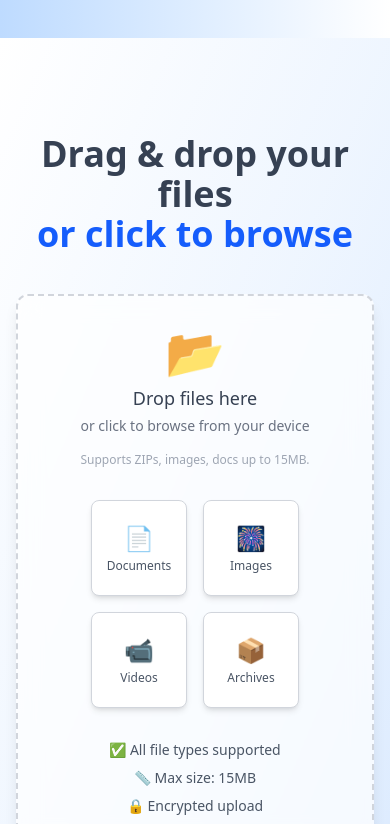
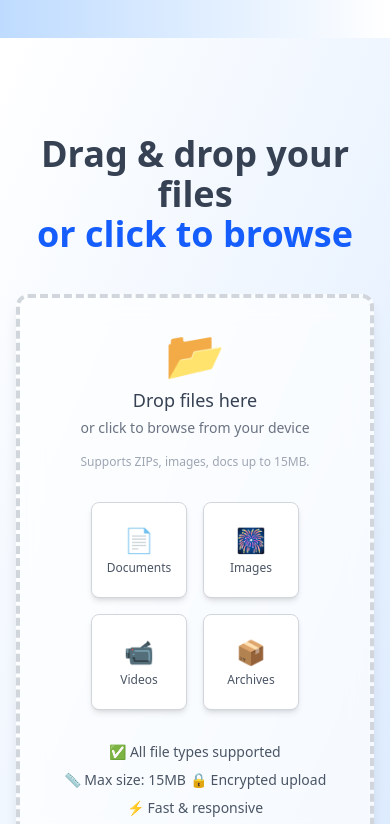
Before and after one commit to gargavi-oss/send-files, a React (Vite) app in the folder frontend/: page / in a window 390 px wide. Shown: the part 1156-1980 px from the top of the page. Built offline with nearby package versions, Linux system fonts and the light colour scheme.

Commit message:
navbar smoothness added

```diff
--- a/frontend/src/components/Navbar.jsx
+++ b/frontend/src/components/Navbar.jsx
@@ -1,11 +1,11 @@
-import React, { useState } from "react";
+import React, { useState, useEffect } from "react";
 import { useMediaQuery } from "../customhooks/useMediaQuery";
 import Hamburger from "hamburger-react";
 import { HashLink } from "react-router-hash-link";
 import { motion, AnimatePresence } from "framer-motion";
 
 const navLinks = [
-  { name: "Home", href: "/#home", icon: "🏠"},
+  { name: "Home", href: "/#home", icon: "🏠" },
   { name: "Send", href: "/#send", icon: "📤" },
   { name: "Receive", href: "/#receive", icon: "🗂️" },
   { name: "About", href: "/about", icon: "📜" },
@@ -15,13 +15,20 @@ const Navbar = () => {
   const isDesktop = useMediaQuery("(min-width: 1024px)");
   const [isOpen, setOpen] = useState(false);
 
+  // Lock scroll when menu is open on mobile
+  useEffect(() => {
+    document.body.style.overflow = isOpen && !isDesktop ? "hidden" : "auto";
+    return () => {
+      document.body.style.overflow = "auto";
+    };
+  }, [isOpen, isDesktop]);
+
   const handleLinkClick = () => {
     if (!isDesktop) setOpen(false);
   };
 
   return (
-    <nav className="fixed top-0 left-0 right-0  shadow-md z-50 px-6 h-20 flex justify-between items-center backdrop-blur-md">
-
+    <nav className="fixed top-0 left-0 right-0 shadow-md z-50 px-6 h-20 flex justify-between items-center backdrop-blur-md bg-white/70">
       <div className="text-3xl text-transparent bg-clip-text font-extrabold bg-gradient-to-r from-blue-500 to-blue-800 tracking-wide">
         SendFiles
       </div>
@@ -46,39 +53,31 @@ const Navbar = () => {
           ))}
         </div>
       ) : (
-
-        <div className="border-2 border-blue-600 rounded-md ">
+        <div className="border-2 border-blue-600 rounded-md">
           <Hamburger toggled={isOpen} toggle={setOpen} rounded direction="right" size={24} />
         </div>
       )}
 
-
       <AnimatePresence>
         {!isDesktop && isOpen && (
           <motion.div
-         initial={{ x: "100vw" }}
-         animate={{ x: 0 }}
-         exit={{ x: "100vw" }}
-         transition={{ duration: 0.6, ease: "easeInOut" }}
-         className="absolute top-20 right-0 z-40 w-full  h-auto
-                    flex flex-col items-start gap-6 px-6 py-6
-                    bg-gradient-to-br from-blue-100/70 via-white/80 to-blue-100/70
-                     backdrop-blur-md text-lg font-semibold
-                    shadow-md "
+            initial={{ translateX: "100%" }}
+            animate={{ translateX: 0 }}
+            exit={{ translateX: "100%" }}
+            transition={{ duration: 0.4, ease: "easeInOut" }}
+            className="absolute top-20 right-0 z-40 w-full will-change-transform
+                       flex flex-col items-start px-6 py-6 bg-white/80 backdrop-blur-lg
+                       text-lg font-semibold shadow-md"
           >
-       <div className="space-y-4 py-6 px-6 rounded-l-2xl rounded-r-2xl bg-white/90 backdrop-blur-md shadow-lg border-4 border-blue-600  w-full">
+            <div className="space-y-4 py-6 px-6 rounded-2xl border-4 border-blue-600 w-full bg-white/90 shadow-lg">
               {navLinks.map((link) => (
                 <motion.div
                   key={link.name}
                   whileHover={{ scale: 1.05, x: 10 }}
                   transition={{ duration: 0.2 }}
-      className="
-      flex flex-row gap-2
-      "
+                  className="flex flex-row gap-2"
                 >
-      <div>
-        {link.icon}
-      </div>
+                  <div>{link.icon}</div>
                   <HashLink
                     to={link.href}
                     smooth
@@ -90,11 +89,8 @@ const Navbar = () => {
                 </motion.div>
               ))}
             </div>
-
           </motion.div>
-
         )}
-
       </AnimatePresence>
     </nav>
   );
--- a/frontend/src/components/Receive.jsx
+++ b/frontend/src/components/Receive.jsx
@@ -57,7 +57,7 @@ const Receive = () => {
   return (
     <div
       id="receive"
-      className="flex pb-5  flex-col items-center justify-center min-h-screen pt-18 px-4 sm:px-6 md:px-8 bg-gradient-to-l from-white to-blue-200"
+      className="flex pb-5 pt-5  flex-col items-center justify-center min-h-screen  px-4 sm:px-6 md:px-8 bg-gradient-to-l from-white to-blue-200"
     >
         <ToastContainer
   position="top-right"
--- a/frontend/src/components/Send.jsx
+++ b/frontend/src/components/Send.jsx
@@ -93,7 +93,7 @@ const Send = () => {
         onDrop={handleDrop}
         onClick={handleClick}
         whileHover={{ scale: 1.01 }}
-        className={`w-full max-w-2xl border-2 border-dashed rounded-xl p-8 sm:p-12 text-center cursor-pointer shadow-lg backdrop-blur-md transition-all duration-300 ${
+        className={`w-full max-w-3xl border-4 hover:border-blue-400 border-dashed rounded-xl p-8 sm:p-12 text-center cursor-pointer shadow-lg backdrop-blur-md transition-all duration-300 ${
           isDragging
             ? "border-blue-500 bg-blue-100/30"
             : "border-gray-300 bg-white/70"
@@ -166,19 +166,19 @@ const Send = () => {
           ))}
         </motion.div>
 
-        <motion.ul
-          className="mt-8 space-y-2 text-sm text-gray-600"
+        <motion.div
+          className="mt-8 md:ml-10 max-w-xl flex-wrap gap-1 items-center justify-center flex flex-row space-y-1 text-sm text-gray-600"
           initial={{ opacity: 0, y: 10 }}
           whileInView={{ opacity: 1, y: 0 }}
           transition={{ delay: 0.4, duration: 0.5 }}
         >
-          <li>✅ All file types supported</li>
-          <li>📏 Max size: 15MB</li>
-          <li>🔒 Encrypted upload</li>
-          <li>⚡️ Fast & responsive</li>
-          <li>🧨 Files auto-delete after 5 mins</li>
-          <li>📧 Email sharing via Nodemailer</li>
-        </motion.ul>
+          <li className="list-none">✅ All file types supported</li>
+          <li className="list-none">📏 Max size: 15MB</li>
+          <li className="list-none">🔒 Encrypted upload</li>
+          <li className="list-none">⚡️ Fast & responsive</li>
+          <li className="list-none">🧨 Files auto-delete after 5 mins</li>
+          <li className="list-none">📧 Email sharing via Nodemailer</li>
+        </motion.div>
       </motion.div>
     </div>
   );
```
Lines whose indentation alone changed are shown as unchanged.
